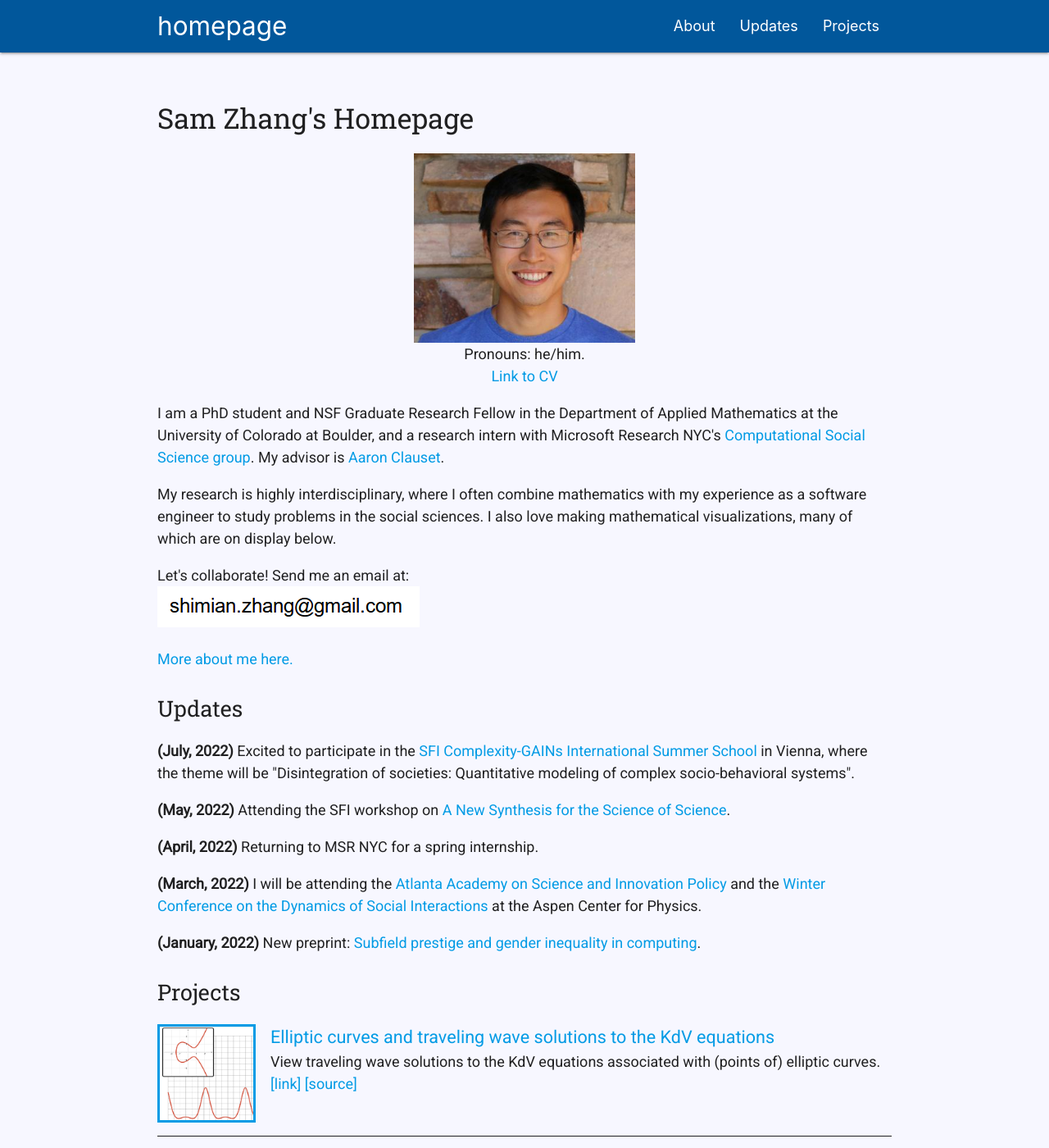
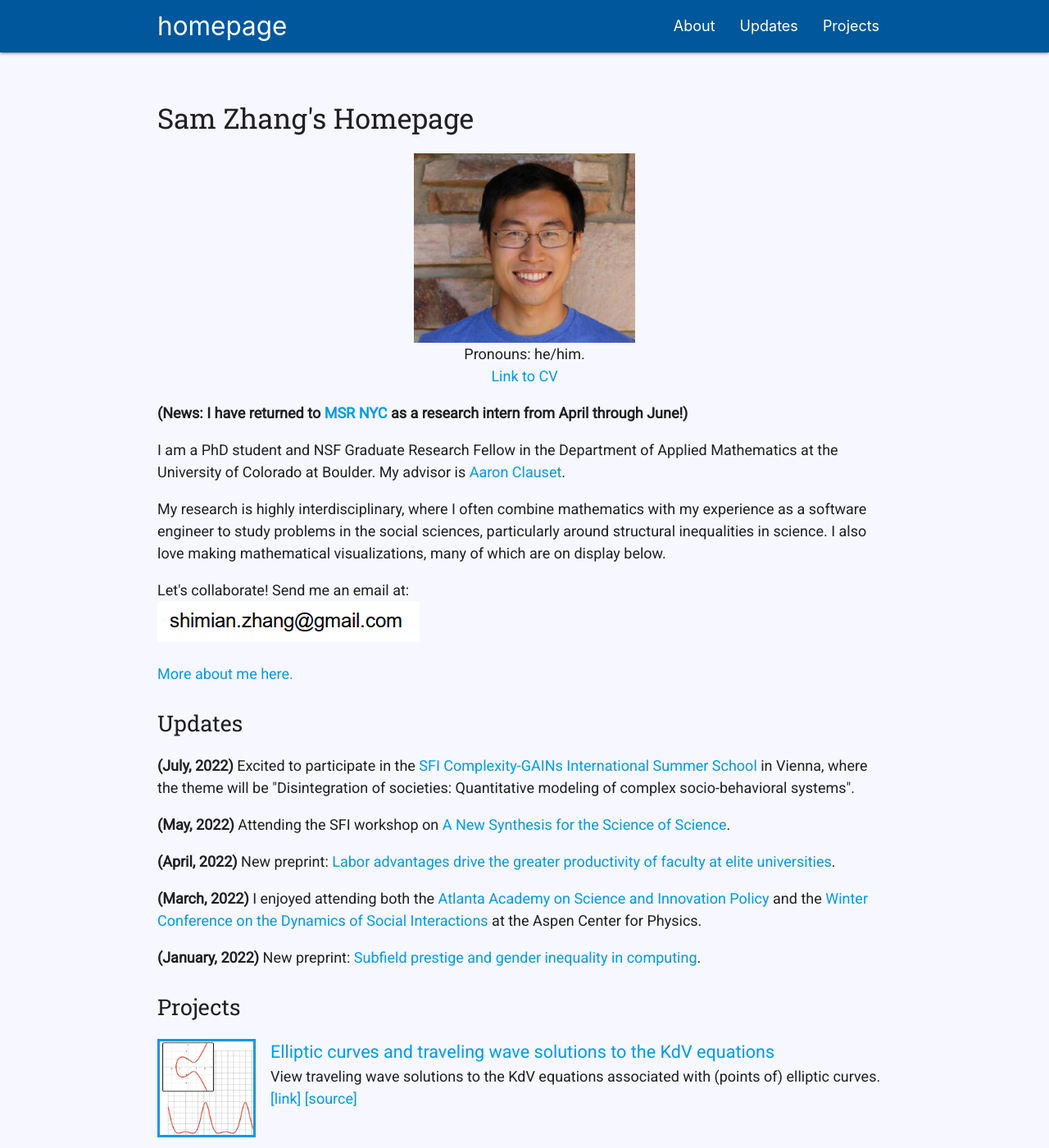
Before and after one commit to samzhang111/samzhang111.github.io, a Jekyll site: the page built from index.html, in a window 1280 px wide and 1400 px high. Shown: the whole window at 82% size. Built offline with Jekyll 4.4.1, drawn with Linux system fonts in a browser that asks for light colours; nearby versions of some CDN libraries.

Commit message:
add preprint; upgrade msr news; update tense on updates

```diff
--- a/html/about.html
+++ b/html/about.html
@@ -17,7 +17,7 @@ title: about sam zhang
         <p>
         I am a PhD student and NSF Graduate Research Fellow in the Department of Applied Mathematics at the University of Colorado at Boulder.
         My advisor is <a href="http://tuvalu.santafe.edu/~aaronc/" target="_blank">Aaron Clauset</a>.
-        Recently, I was a summer research intern with the Computational Social Science group at <a href="https://www.microsoft.com/en-us/research/theme/computational-social-science/" target="_blank">Microsoft Research NYC</a>.
+        I was a summer research intern with the Computational Social Science group at <a href="https://www.microsoft.com/en-us/research/theme/computational-social-science/" target="_blank">Microsoft Research NYC</a> in 2021 and 2022.
 
         <p>
         My research is in computational social science and applied and interdisciplinary statistics more broadly.
--- a/index.html
+++ b/index.html
@@ -8,13 +8,14 @@ layout: default
 
 <div class="intro">
     <p>
-    I am a PhD student and NSF Graduate Research Fellow in the Department of Applied Mathematics at the University of Colorado at Boulder, and a research intern with Microsoft Research NYC's <a href="https://www.microsoft.com/en-us/research/theme/computational-social-science/" target="_blank">Computational Social Science group</a>.
+    <b>(News: I have returned to <a href="https://www.microsoft.com/en-us/research/theme/computational-social-science/" target="_blank">MSR NYC</a> as a research intern from April through June!)</b>
+    <p>
+    I am a PhD student and NSF Graduate Research Fellow in the Department of Applied Mathematics at the University of Colorado at Boulder.
     My advisor is <a href="http://tuvalu.santafe.edu/~aaronc/" target="_blank">Aaron Clauset</a>.
 
     <p>
-    My research is highly interdisciplinary, where I often combine mathematics with my experience as a software engineer to study problems in the social sciences.
+    My research is highly interdisciplinary, where I often combine mathematics with my experience as a software engineer to study problems in the social sciences, particularly around structural inequalities in science.
     I also love making mathematical visualizations, many of which are on display below.
-
     <p>
     <div>
         Let's collaborate! Send me an email at:
@@ -42,8 +43,8 @@ layout: default
           <ul>
               <li> <b>(July, 2022)</b> Excited to participate in the <a href="https://www.santafe.edu/engage/learn/programs/complexity-gains-international-summer-school" target="_blank">SFI Complexity-GAINs International Summer School</a> in Vienna, where the theme will be "Disintegration of societies: Quantitative modeling of complex socio-behavioral systems".</li>
               <li> <b>(May, 2022)</b> Attending the SFI workshop on <a href="https://www.santafe.edu/events/new-synthesis-science-science" target="_blank">A New Synthesis for the Science of Science</a>.</li>
-              <li> <b>(April, 2022)</b> Returning to MSR NYC for a spring internship.</a></li>
-              <li> <b>(March, 2022)</b> I will be attending the <a href="https://spp.gatech.edu/node/178" target="_blank">Atlanta Academy on Science and Innovation Policy</a> and the <a href="https://shaevitzlab.princeton.edu/socialinteractions2022" target="_blank">Winter Conference on the Dynamics of Social Interactions</a> at the Aspen Center for Physics.</li>
+              <li> <b>(April, 2022)</b> New preprint: <a href="https://arxiv.org/abs/2204.05989" target="_blank">Labor advantages drive the greater productivity of faculty at elite universities</a>.</li>
+              <li> <b>(March, 2022)</b> I enjoyed attending both the <a href="https://spp.gatech.edu/node/178" target="_blank">Atlanta Academy on Science and Innovation Policy</a> and the <a href="https://shaevitzlab.princeton.edu/socialinteractions2022" target="_blank">Winter Conference on the Dynamics of Social Interactions</a> at the Aspen Center for Physics.</li>
               <li> <b>(January, 2022)</b> New preprint: <a href="https://arxiv.org/abs/2201.00254" target="_blank">Subfield prestige and gender inequality in computing</a>.</li>
               </li>
           </ul>
```
